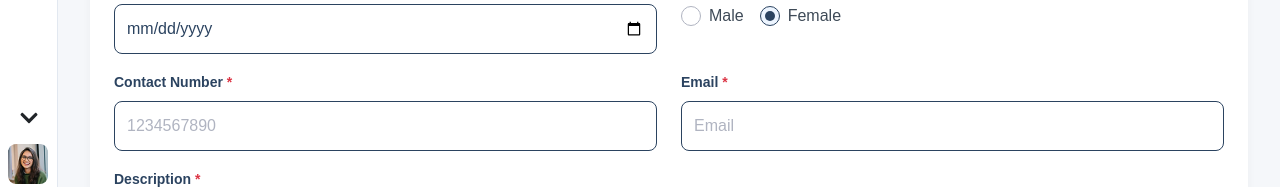
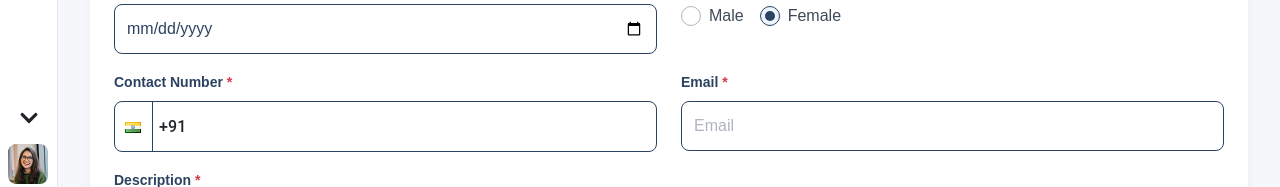
Before and after one commit to PranayTechnocomet/maiacare-doctor-inhouse-fe, a Next.js app: page /edit-profile in a window 1280 px wide. Shown: the part 613-800 px from the top of the page. Built offline with nearby package versions, Linux system fonts and the light colour scheme.

Commit message:
28/08/2025 bug  fix

```diff
--- a/src/app/edit-profile/page.tsx
+++ b/src/app/edit-profile/page.tsx
@@ -11,7 +11,7 @@ function Page() {
 
 
   useEffect(() => {
-    dispatch(setHeaderData({ title: "EditProfile", subtitle: "profile > EditProfile " }));
+    dispatch(setHeaderData({ title: "EditProfile", subtitle: " profile >  EditProfile" }));
   }, []);
 
   return (
--- a/src/components/form/Edit-Basic-Details.tsx
+++ b/src/components/form/Edit-Basic-Details.tsx
@@ -20,9 +20,10 @@ import EditProfile from "../../assets/images/Edit-Profile.png";
 import Camera from "../../assets/images/Camera.png";
 import { TimePickerFieldGroup } from "../ui/CustomTimePicker";
 import { useSearchParams } from "next/navigation";
+import { PhoneNumberInput } from "../ui/PhoneNumberInput";
 
 
-export default function PersonalDetails({ onNext }: { onNext: () => void }) {
+  export default function PersonalDetails({ onNext }: { onNext: () => void }) {
   // Personal Details
   interface FormError {
     [key: string]: string;
@@ -456,25 +457,6 @@ useEffect(() => {
 
 
 
-
-
-
-
-
-
-
-
-
-
-
-
-
-
-
-
-
-
-
               <div>
                 <div className="fw-semibold">Add Profile Picture</div>
                 <div className="text-muted small">
@@ -578,7 +560,7 @@ useEffect(() => {
               />
 
             </Col>
-            <Col md={6} className="mt-3">
+            <Col md={6} className="mt-3 ">
               <RadioButtonGroup
                 label="Gender"
                 name="gender"
@@ -603,34 +585,20 @@ useEffect(() => {
           <Row >
 
             <Col md={6} className="mt-3">
-              <InputFieldGroup
-                label="Contact Number"
-                name="Contact"
-                type="text"
-                value={formData.Contact}
-                onChange={(e: React.ChangeEvent<HTMLInputElement>) => {
-                  // ✅ Remove any non-digit character while typing
-                  let value = e.target.value.replace(/\D/g, "");
+              <PhoneNumberInput
+                   label="Contact Number "
+                     value={formData.Contact}
+                   onChange={(phone: any) => {
+                     // setFormData((prev) => ({ ...prev, phone }));
+                     // setFormError((prev) => ({ ...prev, phone: "" }));
+                     handleChange({
+                       target: { name: "phone", value: phone },
+                     } as React.ChangeEvent<HTMLInputElement>);
+                   }}
+                   required
+                   error={formError.phone}
 
-                  // ✅ Allow only max 10 digits
-                  if (value.length > 10) {
-                    value = value.slice(0, 10);
-                  }
-
-                  setFormData({ ...formData, Contact: value });
-
-                  // ✅ Hide error while typing
-                  if (formError.Contact) {
-                    setFormError({ ...formError, Contact: "" });
-                  }
-                }}
-                placeholder="1234567890"
-                required={true}
-                disabled={false}
-                readOnly={false}
-                error={formError.Contact}
-                className="position-relative"
-              />
+                 />
             </Col>
 
 
@@ -909,7 +877,7 @@ useEffect(() => {
         <Button
           variant="dark"
           className="maiacare-button"
-          onClick={handleNextClick} // 👈 aa mukvu pade
+          onClick={handleNextClick} // navigate
         >
           Next <ArrowRight size={16} />
         </Button>
```
Also changed, not shown: src/components/Edit-Profile.tsx (+5 -4 lines).
